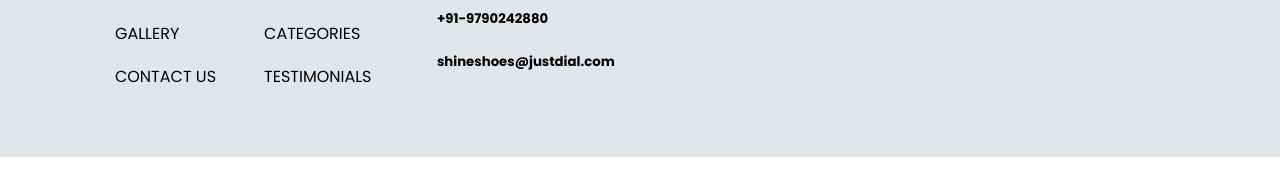
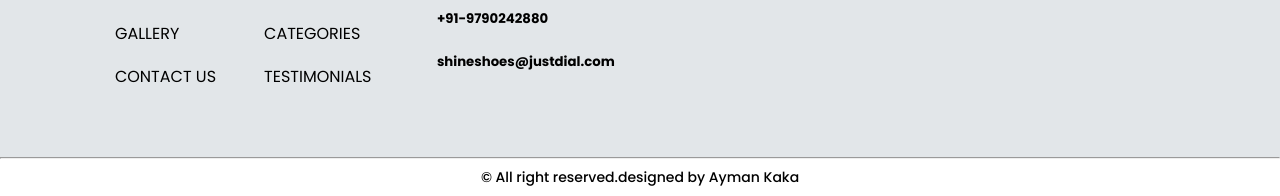
Before and after one commit to Aymanfathim/Project-3, a plain HTML site: page contact.html in a window 1280 px wide. Shown: the part 991-1187 px from the top of the page. Before the commit the page ends 1148 px from the top, so only its background shows below. Drawn offline with Linux system fonts and the light colour scheme; a web font is replaced by a local one.

Commit message:
initial commit

```diff
--- a/contact.html
+++ b/contact.html
@@ -219,6 +219,19 @@
             display: flex;
             flex-direction: column;
             align-items: center;
+        }
+
+        .copy {
+            width: 100%;
+            text-align: center;
+            color: #222;
+        }
+
+        .copy p {
+            font-size: 14px;
+            font-weight: 500;
+            margin-bottom: 8px;
+            color: #000;
         }
 
         /* Media Queries */
@@ -497,6 +510,10 @@
                 text-align: center;
                 padding: 0em 4em;
             }
+
+            .copy p {
+                font-size: 21px;
+            }
         }
 
         /* Medium Devices (769px-991px) */
@@ -749,6 +766,12 @@
             </div>
         </div>
     </div>
+    <div class="copy">
+        <hr>
+        <p>
+        <p>© All right reserved.designed by Ayman Kaka </p>
+        </p>
+    </div>
 </body>
 
 </html>
--- a/style.css
+++ b/style.css
@@ -290,7 +290,7 @@ i#fouricon {
 
 .parallax {
     /* The image used */
-background-image: url(tannery.webp);
+    background-image: url(tannery.webp);
     /* Full height */
     height: 500px;
 
@@ -303,7 +303,7 @@ background-image: url(tannery.webp);
 
 .parallax2 {
     /* The image used */
-background-image: url(tanning.jpg);
+    background-image: url(tanning.jpg);
     /* Full height */
     height: 500px;
 
@@ -464,6 +464,18 @@ background-image: url(tanning.jpg);
     align-items: center;
 }
 
+.copy {
+    width: 100%;
+    text-align: center;
+    color: #222;
+}
+
+.copy p {
+    font-size: 14px;
+    font-weight: 500;
+    margin-bottom: 8px;
+    color: #000;
+}
 
 /* Media Queries */
 
@@ -926,6 +938,10 @@ background-image: url(tanning.jpg);
         display: flex;
         flex-direction: column;
     }
+
+    .copy p {
+        font-size: 21px;
+    }
 }
 
 /* 992px - 1200px */
```
Also changed, not shown: about.html (+24 -0 lines), gallery.html (+24 -0 lines), index.html (+4 -0 lines).
